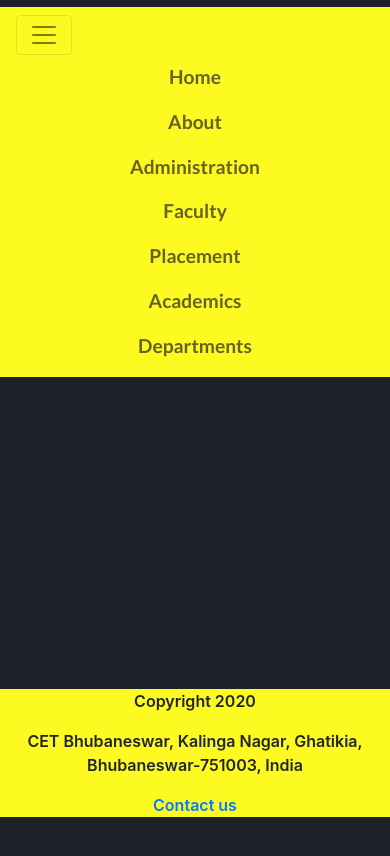
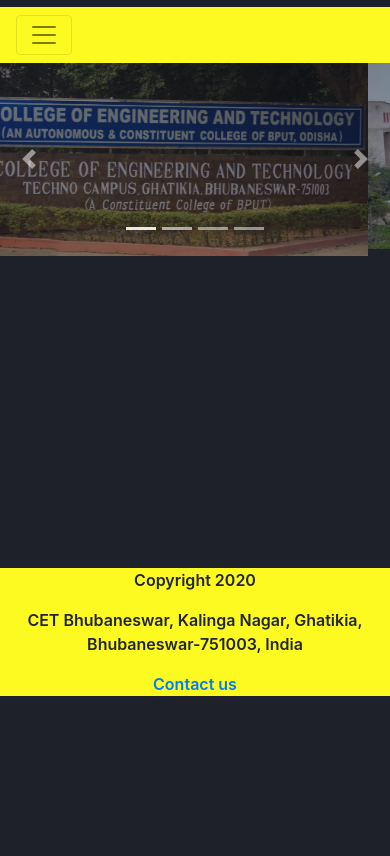
Before and after one commit to AbhipsaGuru1012/Website, a plain HTML site: page index.html in a window 390 px wide. Shown: the part 126-982 px from the top of the page. After the commit the page ends 844 px from the top, so only its background shows below. Drawn offline with nearby package versions, Linux system fonts and the light colour scheme.

Commit message:
added carousel

```diff
--- a/index.html
+++ b/index.html
@@ -49,7 +49,7 @@
             aria-label="Toggle navigation">
             <span class="navbar-toggler-icon"></span>
           </button>
-          <div class="collapse navbar-collapse toggleable-sm justify-content-between show" id="navbarNav">
+          <div class="collapse navbar-collapse toggleable-sm justify-content-between" id="navbarNav">
             <ul class="navbar-nav">
               <li class="nav-item">
                 <a class="nav-link" href="#">Home <span class="sr-only">(current)</span></a>
@@ -101,7 +101,37 @@
 
       </header>
       <main>
-
+        <div class="bg-image vh-70"></div>
+        <div id="carouselExampleIndicators" class="carousel slide" data-ride="carousel">
+          <ol class="carousel-indicators">
+            <li data-target="#carouselExampleIndicators" data-slide-to="0" class="active"></li>
+            <li data-target="#carouselExampleIndicators" data-slide-to="1"></li>
+            <li data-target="#carouselExampleIndicators" data-slide-to="2"></li>
+            <li data-target="#carouselExampleIndicators" data-slide-to="3"></li>
+          </ol>
+          <div class="carousel-inner">
+            <div class="carousel-item active">
+              <img src="carousel-1.jpg" style="opacity: 0.5;" class="d-block w-100 h-100" alt="...">
+            </div>
+            <div class="carousel-item">
+              <img src="carousel-2.png" style="opacity: 0.5;" class="d-block w-100 h-100" alt="...">
+            </div>
+            <div class="carousel-item">
+              <img src="carousel-3.jpeg" style="opacity: 0.3;" class="d-block w-100 h-100" alt="...">
+            </div>
+            <div class="carousel-item">
+              <img src="carousel-4.jpeg" style="opacity: 0.3;" class="d-block w-100 h-100" alt="...">
+            </div>
+          </div>
+          <a class="carousel-control-prev" href="#carouselExampleIndicators" role="button" data-slide="prev">
+            <span class="carousel-control-prev-icon" aria-hidden="true"></span>
+            <span class="sr-only">Previous</span>
+          </a>
+          <a class="carousel-control-next" href="#carouselExampleIndicators" role="button" data-slide="next">
+            <span class="carousel-control-next-icon" aria-hidden="true"></span>
+            <span class="sr-only">Next</span>
+          </a>
+        </div>
       </main>
 
 
@@ -119,4 +149,3 @@
     </div>
     </footer>
     </html>
->>>>>>> upstream/master
```
Also changed, not shown: styles.css (+17 -0 lines), assets/CET-logo.png (deleted), carousel-1.jpg (added), carousel-2.png (added), carousel-3.jpeg (added), carousel-4.jpeg (added).
